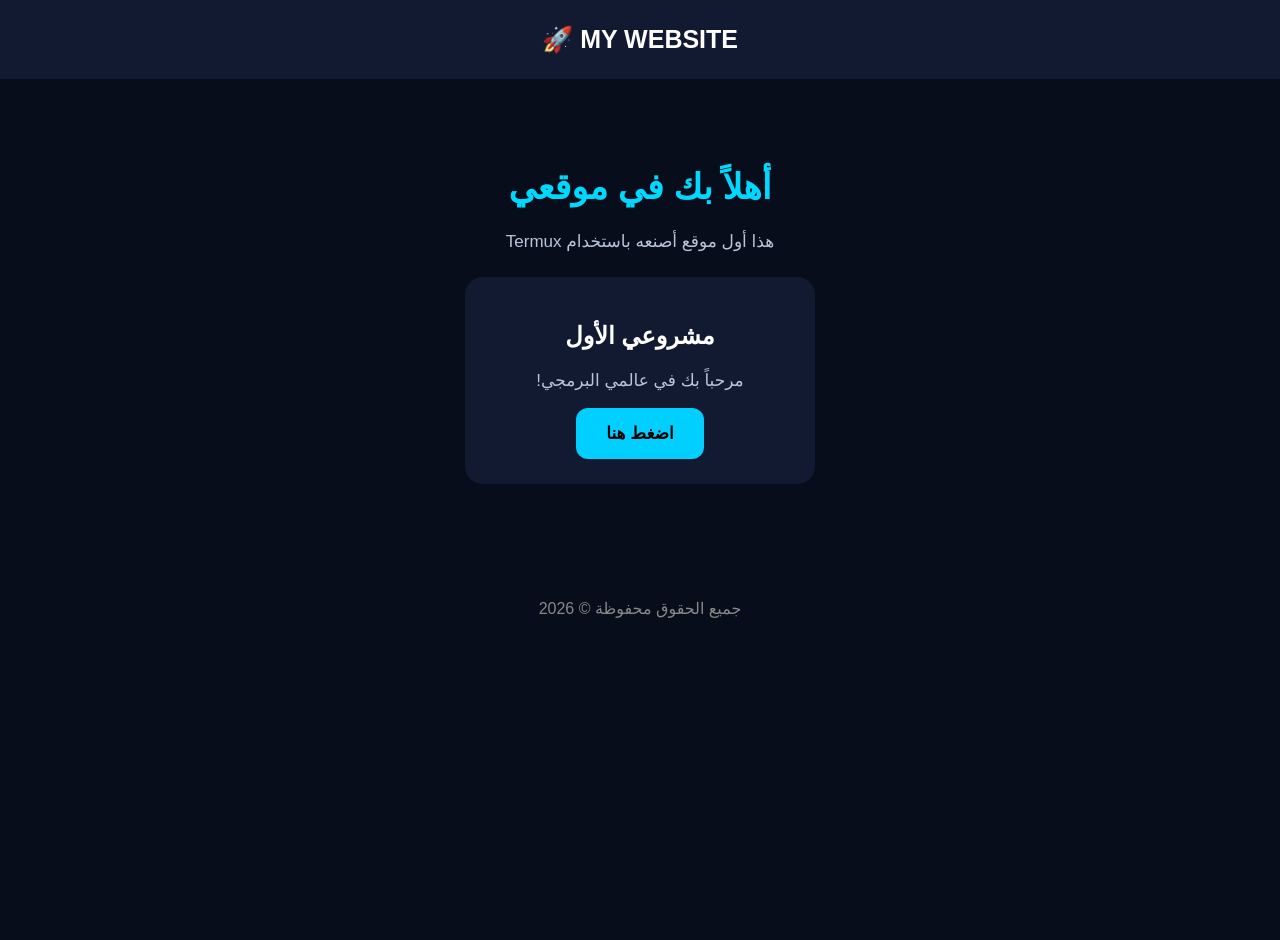
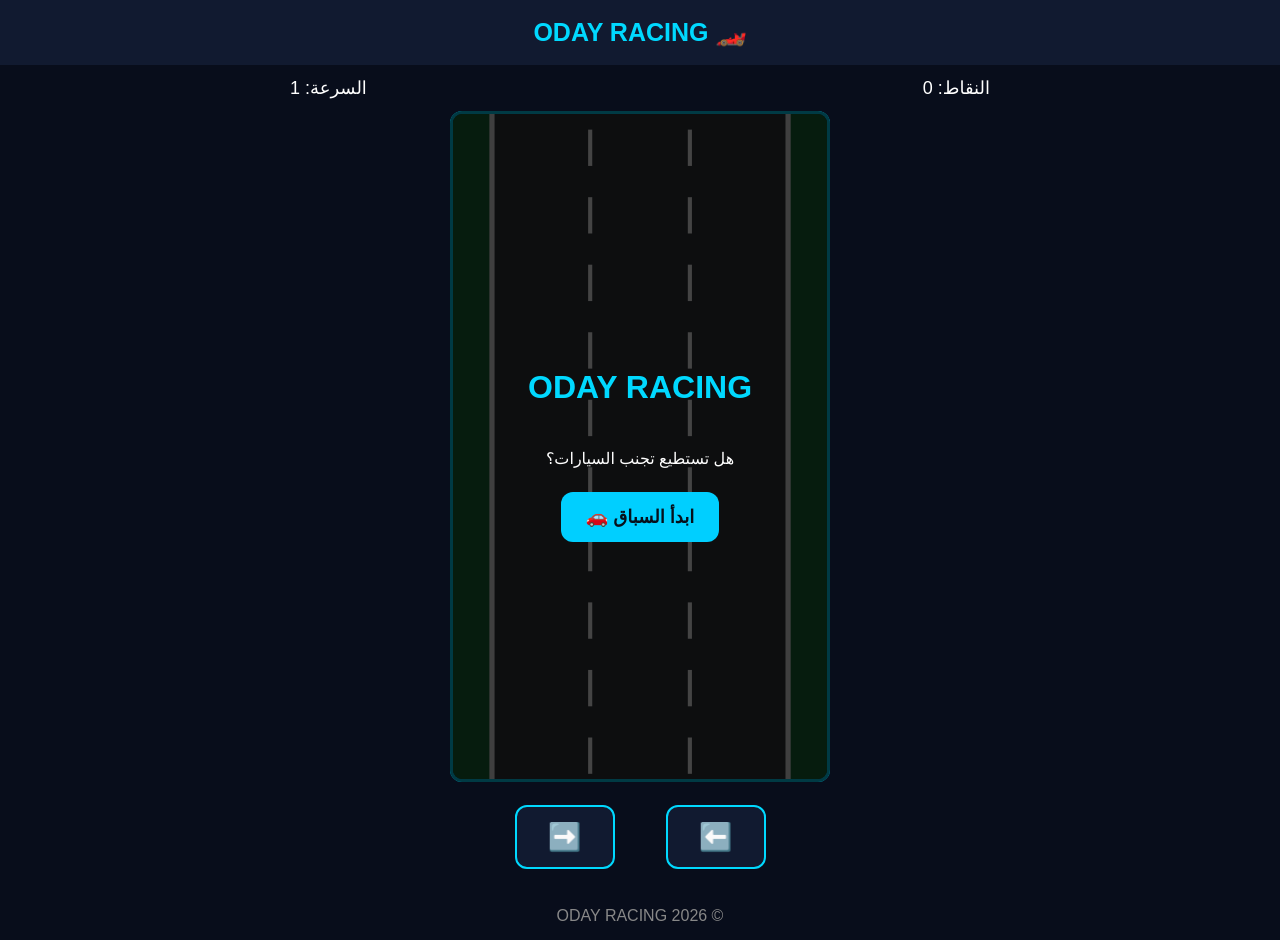
Before and after one commit to odayhisab4455-cpu/oday-first-website, a plain HTML site: page index.html in a window 1280 px wide. Before the commit the page ends 800 px from the top, so only its background shows below. Drawn offline with Linux system fonts and the light colour scheme.

Commit message:
Add Oday racing game

```diff
--- a/index.html
+++ b/index.html
@@ -4,62 +4,370 @@
 <head>
 <meta charset="UTF-8">
 <meta name="viewport" content="width=device-width, initial-scale=1.0">
-<title>موقعي الأول</title>
+<title>ODAY RACING</title>
+
 <style>
-* {box-sizing:border-box}
+* {
+  box-sizing: border-box;
+  -webkit-tap-highlight-color: transparent;
+}
+
 body {
-  margin:0;
-  font-family:Arial;
-  background:#080d1b;
-  color:white;
-  text-align:center;
+  margin: 0;
+  background: #080d1b;
+  color: white;
+  font-family: Arial, sans-serif;
+  text-align: center;
 }
+
 header {
-  padding:25px;
-  background:#111a30;
-  font-size:25px;
-  font-weight:bold;
+  padding: 18px;
+  background: #111a30;
+  color: #00d9ff;
+  font-size: 25px;
+  font-weight: bold;
 }
-main {padding:65px 20px}
-h1 {font-size:35px;color:#00d9ff}
-p {color:#b9c5d8;font-size:17px}
+
+.info {
+  display: flex;
+  justify-content: space-around;
+  padding: 12px;
+  font-size: 18px;
+}
+
+.game-area {
+  position: relative;
+  width: min(100%, 380px);
+  margin: auto;
+}
+
+canvas {
+  display: block;
+  width: 100%;
+  height: auto;
+  background: #222;
+  border: 3px solid #00d9ff;
+  border-radius: 12px;
+}
+
+.overlay {
+  position: absolute;
+  inset: 0;
+  background: #000b;
+  display: flex;
+  flex-direction: column;
+  justify-content: center;
+  align-items: center;
+  padding: 20px;
+  border-radius: 12px;
+}
+
+.overlay h2 {
+  color: #00d9ff;
+  font-size: 32px;
+}
+
 button {
-  padding:15px 30px;
-  background:#00cfff;
-  border:0;
-  border-radius:12px;
-  font-size:17px;
-  font-weight:bold;
-  cursor:pointer;
+  border: none;
+  border-radius: 12px;
+  padding: 14px 25px;
+  margin: 8px;
+  background: #00cfff;
+  color: #06101b;
+  font-weight: bold;
+  font-size: 18px;
+  cursor: pointer;
+  touch-action: none;
 }
-.card {
-  background:#111a30;
-  margin:25px auto;
-  padding:25px;
-  border-radius:18px;
-  max-width:350px;
+
+.controls {
+  display: flex;
+  justify-content: center;
+  gap: 35px;
+  padding: 15px;
 }
-footer {padding:25px;color:#888}
+
+.controls button {
+  width: 100px;
+  font-size: 27px;
+  background: #111a30;
+  color: white;
+  border: 2px solid #00d9ff;
+}
+
+footer {
+  padding: 15px;
+  color: #888;
+}
 </style>
 </head>
+
 <body>
 
-<header>MY WEBSITE 🚀</header>
+<header>🏎️ ODAY RACING</header>
 
-<main>
-<h1>أهلاً بك في موقعي</h1>
-<p>هذا أول موقع أصنعه باستخدام Termux</p>
+<div class="info">
+  <div>النقاط: <span id="score">0</span></div>
+  <div>السرعة: <span id="speed">1</span></div>
+</div>
 
-<div class="card">
-<h2>مشروعي الأول</h2>
-<p>مرحباً بك في عالمي البرمجي!</p>
-<button onclick="alert('أهلاً بك! ❤️')">
-اضغط هنا
-</button>
+<div class="game-area">
+  <canvas id="game" width="360" height="640"></canvas>
+
+  <div class="overlay" id="menu">
+    <h2>ODAY RACING</h2>
+    <p>هل تستطيع تجنب السيارات؟</p>
+    <button onclick="startGame()">ابدأ السباق 🚗</button>
+  </div>
 </div>
-</main>
 
-<footer>جميع الحقوق محفوظة © 2026</footer>
+<div class="controls">
+  <button id="left">⬅️</button>
+  <button id="right">➡️</button>
+</div>
+
+<footer>© 2026 ODAY RACING</footer>
+
+<script>
+const canvas = document.getElementById("game");
+const ctx = canvas.getContext("2d");
+
+const scoreText = document.getElementById("score");
+const speedText = document.getElementById("speed");
+const menu = document.getElementById("menu");
+
+let player = {
+  x: 180,
+  y: 525,
+  width: 42,
+  height: 75
+};
+
+let obstacles = [];
+let score = 0;
+let speed = 4;
+let roadLine = 0;
+let running = false;
+let lastTime = 0;
+let spawnTimer = 0;
+let keys = { left: false, right: false };
+
+const colors = ["#ff3333", "#ffcc00", "#9b59ff", "#eeeeee"];
+
+function drawCar(x, y, color, isPlayer = false) {
+  ctx.save();
+
+  // Wheels
+  ctx.fillStyle = "#080808";
+  ctx.fillRect(x - 5, y + 12, 7, 18);
+  ctx.fillRect(x + 40, y + 12, 7, 18);
+  ctx.fillRect(x - 5, y + 49, 7, 18);
+  ctx.fillRect(x + 40, y + 49, 7, 18);
+
+  // Car body
+  ctx.fillStyle = color;
+  ctx.beginPath();
+  ctx.roundRect(x, y, 42, 75, 10);
+  ctx.fill();
+
+  // Windows
+  ctx.fillStyle = "#102b45";
+  ctx.fillRect(x + 7, y + 14, 28, 19);
+  ctx.fillRect(x + 7, y + 42, 28, 14);
+
+  // Lights
+  ctx.fillStyle = isPlayer ? "#00eaff" : "#ff3333";
+  ctx.fillRect(x + 5, y + 3, 9, 5);
+  ctx.fillRect(x + 28, y + 3, 9, 5);
+
+  ctx.restore();
+}
+
+function drawRoad() {
+  ctx.fillStyle = "#176b36";
+  ctx.fillRect(0, 0, 360, 640);
+
+  ctx.fillStyle = "#30343a";
+  ctx.fillRect(35, 0, 290, 640);
+
+  // Road edges
+  ctx.fillStyle = "#eeeeee";
+  ctx.fillRect(35, 0, 5, 640);
+  ctx.fillRect(320, 0, 5, 640);
+
+  // Road lane lines
+  ctx.strokeStyle = "#ffffff";
+  ctx.lineWidth = 4;
+  ctx.setLineDash([35, 30]);
+
+  ctx.beginPath();
+  ctx.moveTo(132, -50 + roadLine);
+  ctx.lineTo(132, 690);
+  ctx.stroke();
+
+  ctx.beginPath();
+  ctx.moveTo(228, -50 + roadLine);
+  ctx.lineTo(228, 690);
+  ctx.stroke();
+
+  ctx.setLineDash([]);
+}
+
+function drawGame() {
+  drawRoad();
+
+  obstacles.forEach(car => {
+    drawCar(car.x, car.y, car.color);
+  });
+
+  drawCar(player.x - 21, player.y, "#00d9ff", true);
+}
+
+function spawnCar() {
+  const lanes = [83, 180, 277];
+  const lane = lanes[Math.floor(Math.random() * lanes.length)];
+
+  obstacles.push({
+    x: lane - 21,
+    y: -90,
+    color: colors[Math.floor(Math.random() * colors.length)]
+  });
+}
+
+function collision(a, b) {
+  return (
+    a.x < b.x + 42 &&
+    a.x + 42 > b.x &&
+    a.y < b.y + 75 &&
+    a.y + 75 > b.y
+  );
+}
+
+function gameOver() {
+  running = false;
+
+  menu.innerHTML = `
+    <h2>انتهى السباق! 💥</h2>
+    <p>نتيجتك: ${score}</p>
+    <button onclick="startGame()">العب مرة أخرى 🔄</button>
+  `;
+
+  menu.style.display = "flex";
+}
+
+function update(delta) {
+  const step = delta / 16.67;
+
+  roadLine = (roadLine + speed * step) % 65;
+
+  if (keys.left) player.x -= 5 * step;
+  if (keys.right) player.x += 5 * step;
+
+  player.x = Math.max(61, Math.min(299, player.x));
+
+  speed = 4 + score / 120;
+  speedText.textContent = Math.floor(speed / 4);
+
+  spawnTimer += delta;
+
+  if (spawnTimer > Math.max(450, 1100 - score * 2)) {
+    spawnCar();
+    spawnTimer = 0;
+  }
+
+  obstacles.forEach(car => {
+    car.y += speed * step;
+
+    if (collision(
+      { x: player.x - 21, y: player.y },
+      car
+    )) {
+      gameOver();
+    }
+  });
+
+  obstacles = obstacles.filter(car => {
+    if (car.y > 650) {
+      score += 10;
+      scoreText.textContent = score;
+      return false;
+    }
+    return true;
+  });
+}
+
+function loop(time) {
+  if (!running) return;
+
+  const delta = Math.min(time - lastTime || 16, 40);
+  lastTime = time;
+
+  update(delta);
+  drawGame();
+
+  if (running) requestAnimationFrame(loop);
+}
+
+function startGame() {
+  player.x = 180;
+  obstacles = [];
+  score = 0;
+  speed = 4;
+  roadLine = 0;
+  spawnTimer = 0;
+  lastTime = 0;
+
+  keys.left = false;
+  keys.right = false;
+
+  scoreText.textContent = "0";
+  speedText.textContent = "1";
+
+  menu.style.display = "none";
+  running = true;
+
+  drawGame();
+  requestAnimationFrame(loop);
+}
+
+// Keyboard controls
+document.addEventListener("keydown", e => {
+  if (e.key === "ArrowLeft" || e.key === "a")
+    keys.left = true;
+
+  if (e.key === "ArrowRight" || e.key === "d")
+    keys.right = true;
+});
+
+document.addEventListener("keyup", e => {
+  if (e.key === "ArrowLeft" || e.key === "a")
+    keys.left = false;
+
+  if (e.key === "ArrowRight" || e.key === "d")
+    keys.right = false;
+});
+
+// Mobile touch controls
+function setupButton(id, direction) {
+  const btn = document.getElementById(id);
+
+  btn.addEventListener("pointerdown", e => {
+    e.preventDefault();
+    keys[direction] = true;
+  });
+
+  ["pointerup", "pointercancel", "pointerleave"].forEach(event => {
+    btn.addEventListener(event, () => {
+      keys[direction] = false;
+    });
+  });
+}
+
+setupButton("left", "left");
+setupButton("right", "right");
+
+drawRoad();
+</script>
 
 </body>
 </html>
```
